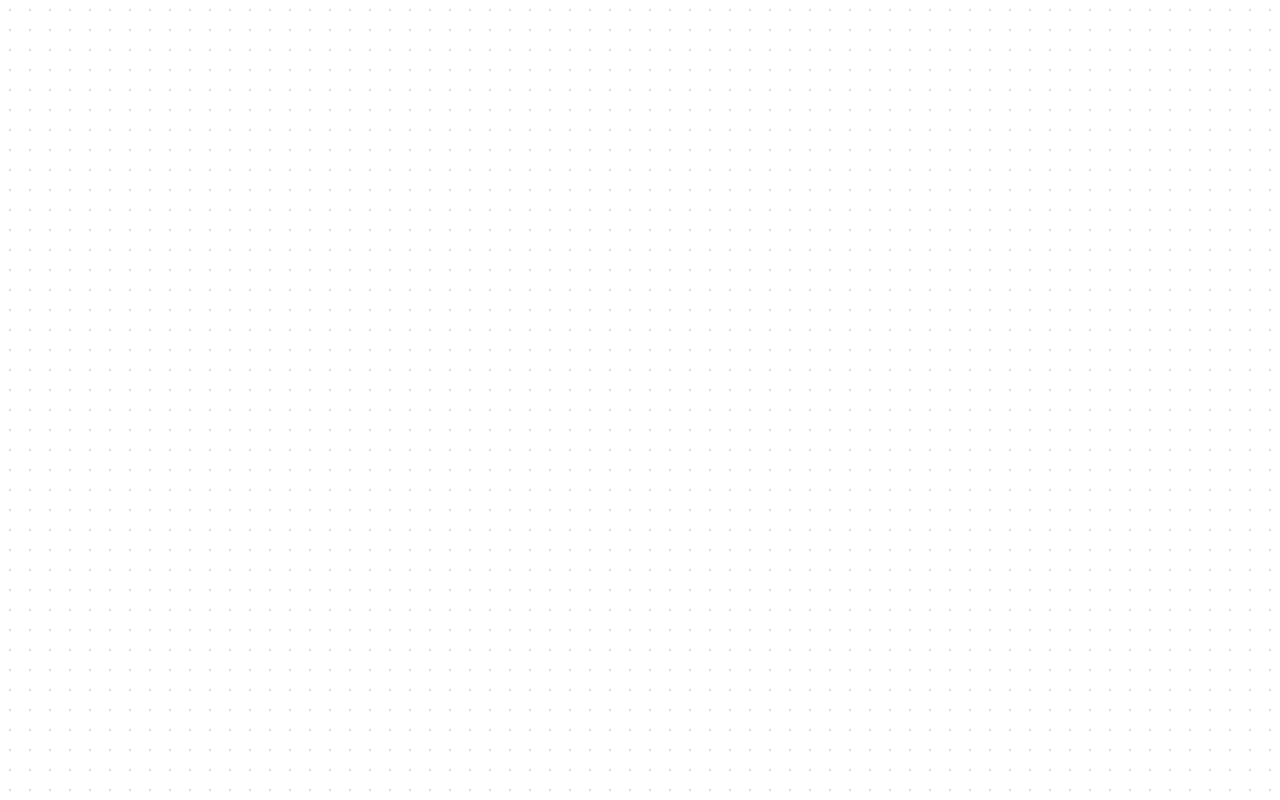
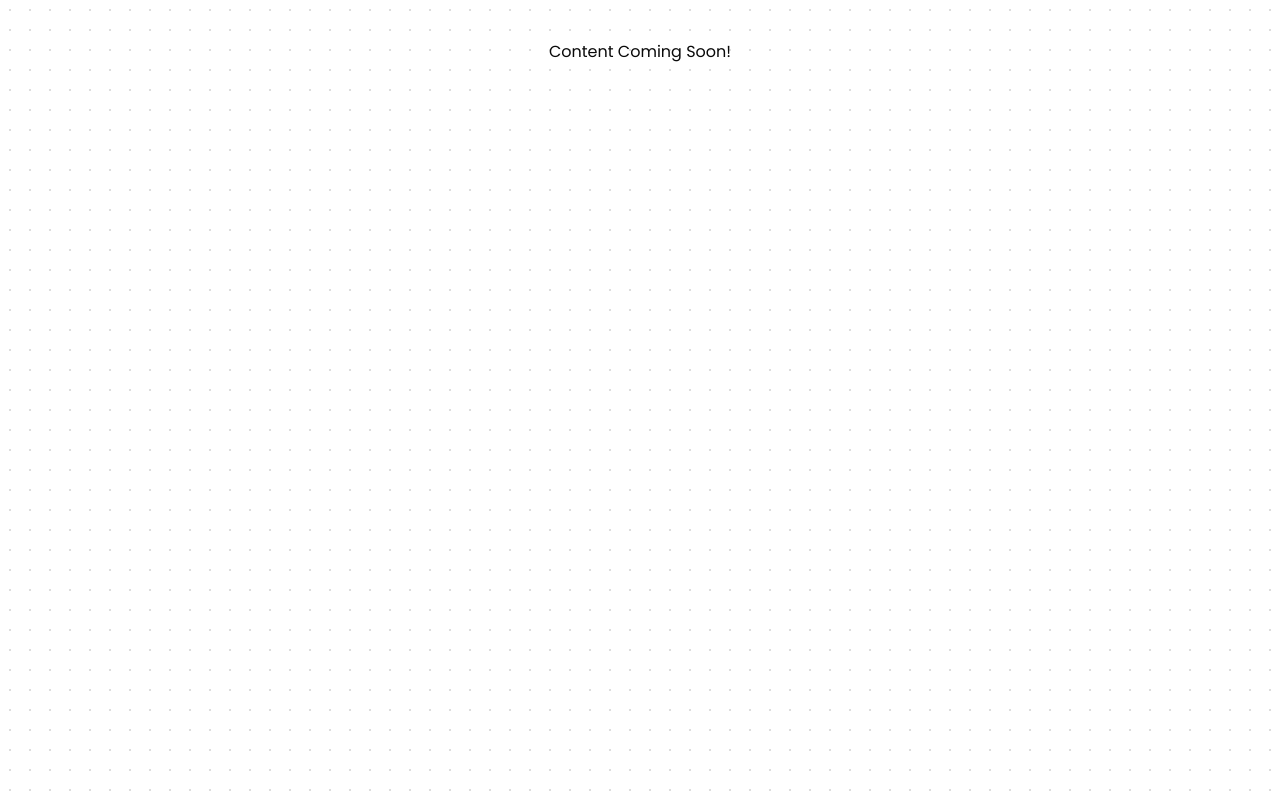
Before and after one commit to ellalloyd/ella-lloyd-portfolio, a Next.js app: page /blog in a window 1280 px wide. Built offline with nearby package versions, Linux system fonts and the light colour scheme.

Commit message:
updated about me and added filler text for blank pages

```diff
--- a/src/app/blog/page.tsx
+++ b/src/app/blog/page.tsx
@@ -2,7 +2,7 @@
 
 const BlogPage = () => {
     return (
-        <div></div>
+        <div className="flex justify-center items-center p-10">Content Coming Soon!</div>
     );
 };
 
--- a/src/app/projects/page.tsx
+++ b/src/app/projects/page.tsx
@@ -2,7 +2,7 @@
 
 const ProjectsPage = () => {
     return (
-        <div></div>
+        <div className="flex justify-center items-center p-10">Content Coming Soon!</div>
     );
 };
 
--- a/src/components/Desktop.tsx
+++ b/src/components/Desktop.tsx
@@ -45,8 +45,8 @@ function DesktopLayout() {
                 <div className="col-start-3 col-span-2 row-start-5 row-span-2 bg-[#b8abc1] rounded-[32px] p-[32px] flex flex-col gap-[16px] overflow-hidden">
                     <p className="text-white text-[24px]">About Me</p>
                     <p className="text-white text-[16px] overflow-y-auto">
-                        I'm a passionate developer and designer who loves creating beautiful, functional web experiences.
-                        When I'm not coding, you'll find me lifting weights or exploring new cities.
+                        I'm a software engineer passionate about creating intuitive experiences users will love.
+                        When I'm not coding, you'll find me in the gym, crafting at home or exploring new cities.
                     </p>
                 </div>
 
```
